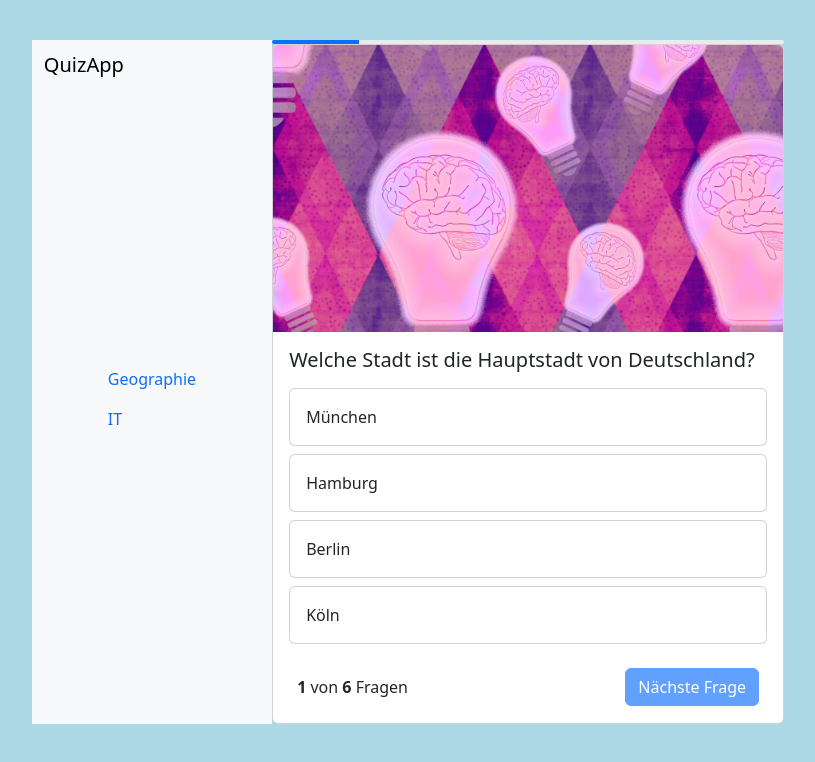
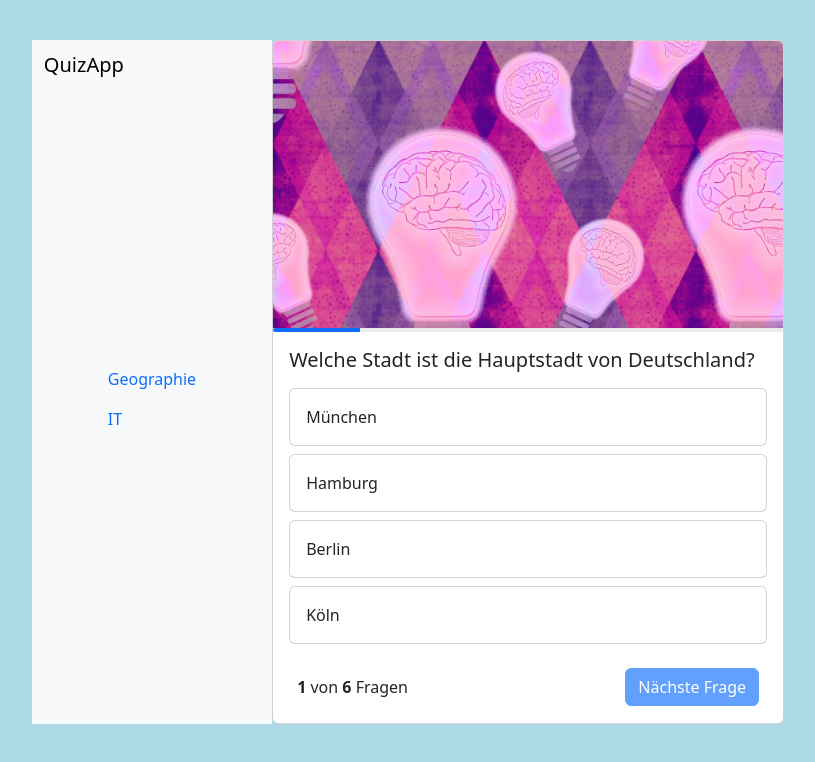
Before and after one commit to jjb6000/quiz-app, a website: page index.html in a window 1280 px wide. Shown: the whole page, without its empty margins (232-1047 px from the left). Drawn offline with nearby package versions, Linux system fonts and the light colour scheme.

Commit message:
pbar under the img

```diff
--- a/index.html
+++ b/index.html
@@ -22,28 +22,30 @@
 
             <ul class="nav flex-column">
                 <li class="nav-item">
-                  <a onclick="changeCategory(geo)" class="nav-link active" href="#" aria-current="page">Geographie</a>
+                    <a onclick="changeCategory(geo)" class="nav-link active" href="#" aria-current="page">Geographie</a>
                 </li>
                 <li class="nav-item">
-                  <a onclick="changeCategory(tech)" class="nav-link" href="#">IT</a>
+                    <a onclick="changeCategory(tech)" class="nav-link" href="#">IT</a>
                 </li>
-              </ul>
+            </ul>
         </nav>
 
 
         <section class="card-section">
-            <div class="progress" role="progressbar" aria-label="Example 1px high" aria-valuenow="25" aria-valuemin="0" aria-valuemax="100" style="height: 4px">
-                <div id="progress" class="progress-bar" style="width: 25%"></div>
-              </div>
             <div class="card main-card">
                 <img src="img/brain.jpg" class="card-img-top" alt="...">
+                <div class="progress" role="progressbar" aria-label="Example 1px high" aria-valuenow="25"
+                    aria-valuemin="0" aria-valuemax="100" style="height: 4px">
+                    <div id="progress" class="progress-bar" style="width: 25%"></div>
+                </div>
                 <div id="questionContainer" class="card-body">
 
                 </div>
 
                 <div class="question-footer mb-2 px-4">
                     <p id="questionFooter"><b>1</b> von <b>5</b> Fragen</p>
-                    <button id="nxtBtn" onclick="nextQuestion()" type="button" class="btn btn-primary" disabled>Nächste Frage</button>
+                    <button id="nxtBtn" onclick="nextQuestion()" type="button" class="btn btn-primary" disabled>Nächste
+                        Frage</button>
                 </div>
             </div>
         </section>
```
